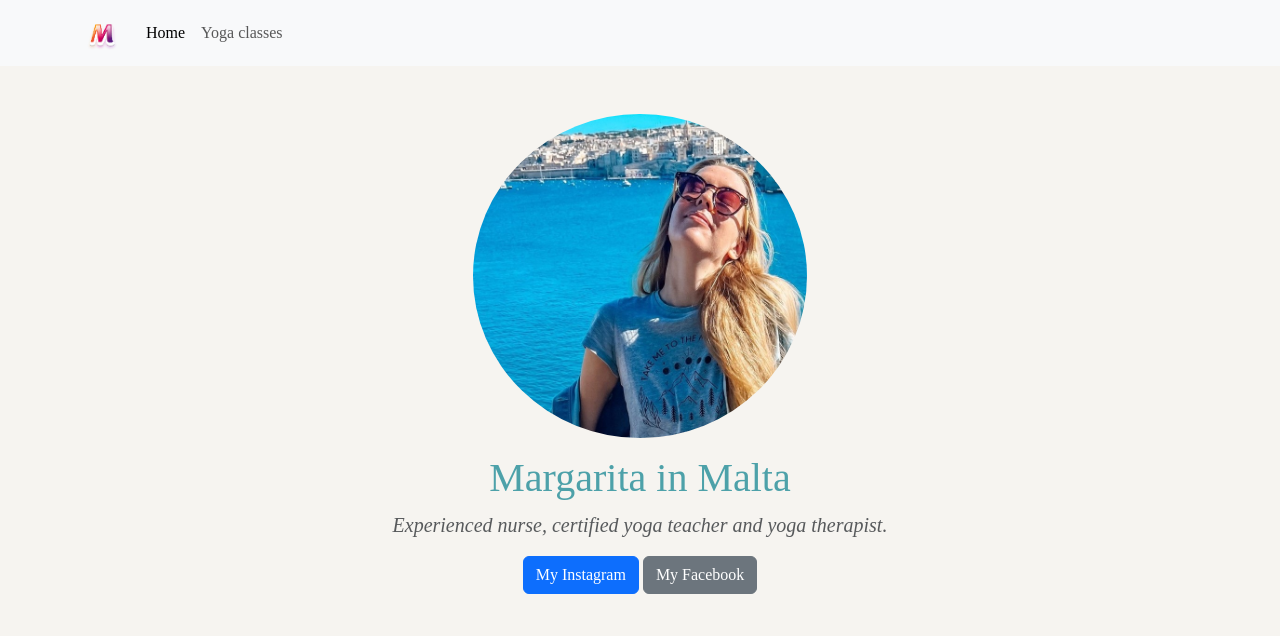
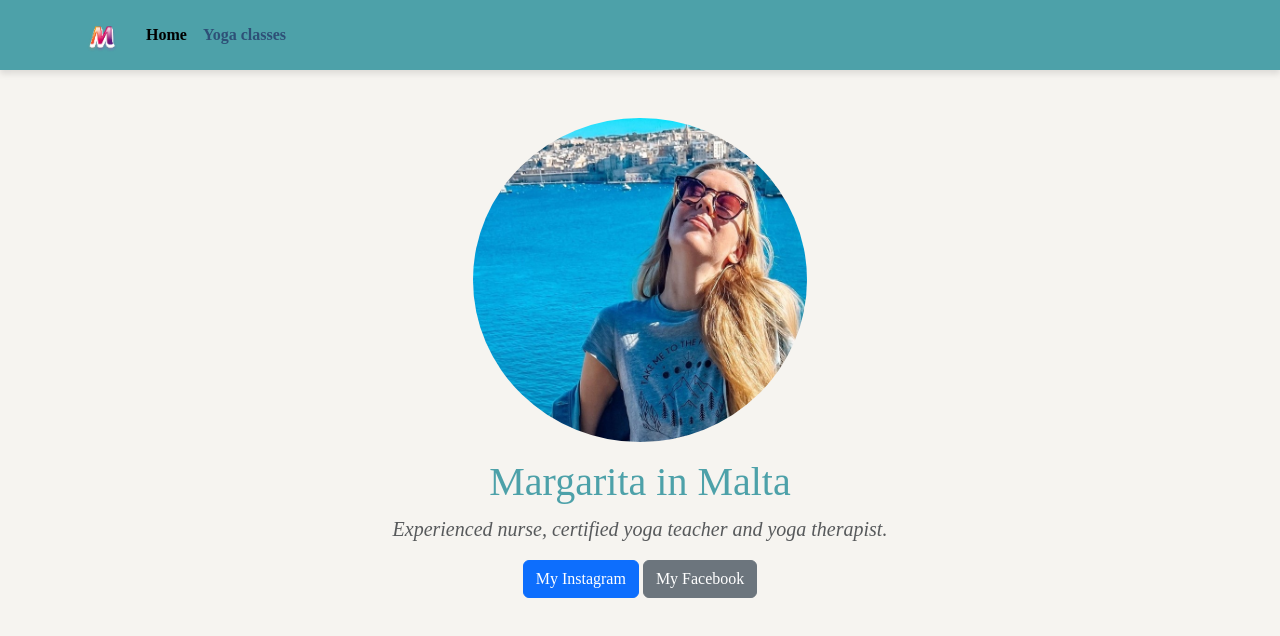
Before and after one commit to MargoTech/my-html-project, a plain HTML site: page index.html in a window 1280 px wide. Drawn offline with nearby package versions, Linux system fonts and the light colour scheme.

Commit message:
adding css

```diff
--- a/styles.css
+++ b/styles.css
@@ -30,3 +30,32 @@ p {
   padding: 0, 6em;
   margin-bottom: 1em;
 }
+
+
+nav.navbar {
+  background-color: var(--color2)
+  border-bottom: 2px solid #ccc;
+  padding: 10px 20px;
+}
+
+
+.bg-body-tertiary {
+  background-color: var(--color2) !important;
+  color: var(--color1);
+}
+
+
+nav.navbar {
+  box-shadow: 0 4px 6px rgba(0, 0, 0, 0.1);
+}
+
+nav.navbar a.nav-link {
+  color: var(--color1);
+  font-weight: bold;
+}
+
+
+nav.navbar a.nav-link:hover {
+  color: #0056b3;
+  text-decoration: underline;
+}
```
